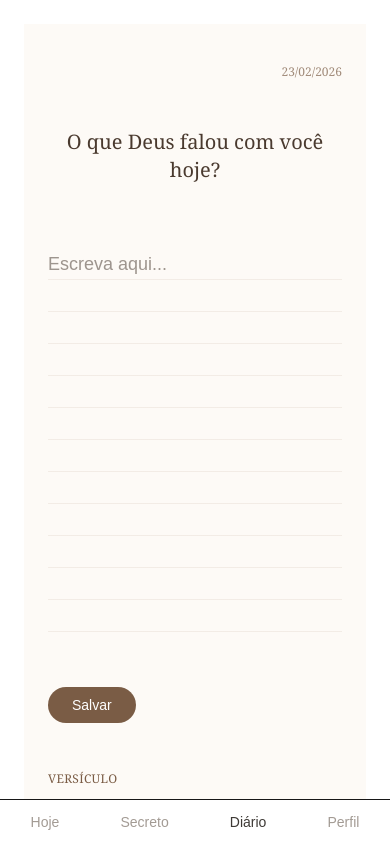
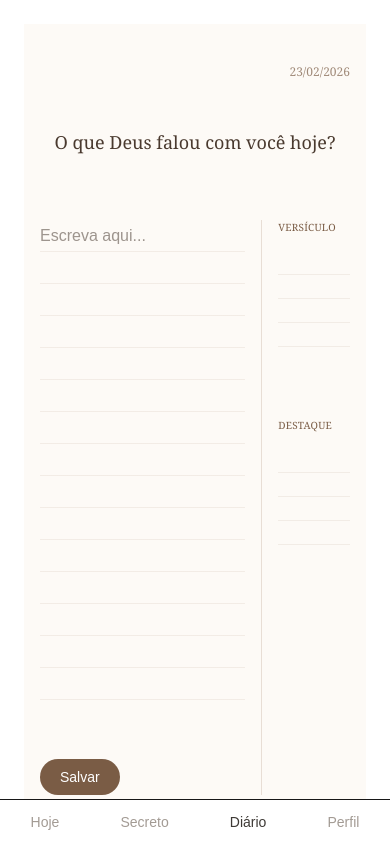
Before and after one commit to michelesannti/no-secreto, a Next.js app: page /diario in a window 390 px wide. Shown: the top 844 px of the page. Built offline with nearby package versions, Linux system fonts and the light colour scheme.

Commit message:
force 70-30 layout mobile and desktop

```diff
--- a/app/(app)/diario/page.tsx
+++ b/app/(app)/diario/page.tsx
@@ -38,24 +38,25 @@ export default function DiarioPage() {
   }
 
   return (
-    <div className="min-h-screen bg-[#fdfaf6] px-6 md:px-20 py-16 relative">
+    <div className="min-h-screen bg-[#fdfaf6] px-4 md:px-20 py-16 relative">
 
       {/* DATA */}
-      <div className="absolute top-10 right-6 md:right-20 text-xs text-[#7a5c45] opacity-70 font-serif">
+      <div className="absolute top-10 right-4 md:right-20 text-xs text-[#7a5c45] opacity-70 font-serif">
         {dataHoje}
       </div>
 
       {/* PERGUNTA CENTRAL */}
       <div className="text-center mb-16 mt-10">
-        <h1 className="text-xl md:text-2xl font-serif text-[#4a3a2f]">
+        <h1 className="text-lg md:text-2xl font-serif text-[#4a3a2f]">
           O que Deus falou com você hoje?
         </h1>
       </div>
 
-      <div className="flex flex-col md:flex-row gap-12">
+      {/* ESTRUTURA 70 / 30 FIXA ATÉ NO MOBILE */}
+      <div className="flex flex-row gap-4">
 
-        {/* COLUNA PRINCIPAL */}
-        <div className="md:w-[70%]">
+        {/* COLUNA PRINCIPAL 70% */}
+        <div className="w-[70%]">
 
           <textarea
             value={conteudo}
@@ -63,12 +64,12 @@ export default function DiarioPage() {
             placeholder="Escreva aqui..."
             className="
               w-full
-              h-[400px] md:h-[500px]
+              h-[500px]
               bg-transparent
               border-none
               outline-none
               resize-none
-              text-lg
+              text-base md:text-lg
               text-[#3e2f25]
               leading-8
             "
@@ -80,7 +81,7 @@ export default function DiarioPage() {
 
           <button
             onClick={handleSalvar}
-            className="mt-8 px-6 py-2 bg-[#7a5c45] text-white rounded-full text-sm hover:opacity-90 transition"
+            className="mt-8 px-5 py-2 bg-[#7a5c45] text-white rounded-full text-sm hover:opacity-90 transition"
           >
             Salvar
           </button>
@@ -93,11 +94,11 @@ export default function DiarioPage() {
 
         </div>
 
-        {/* COLUNA LATERAL */}
-        <div className="md:w-[30%] md:border-l border-[#e8ded5] md:pl-8">
+        {/* COLUNA LATERAL 30% */}
+        <div className="w-[30%] border-l border-[#e8ded5] pl-4">
 
           <div className="mb-12">
-            <h2 className="text-xs font-serif text-[#7a5c45] mb-4 tracking-wide">
+            <h2 className="text-[10px] md:text-xs font-serif text-[#7a5c45] mb-4 tracking-wide">
               VERSÍCULO
             </h2>
 
@@ -113,17 +114,19 @@ export default function DiarioPage() {
                 resize-none
                 italic
                 text-[#4a3a2f]
+                text-sm
                 leading-6
               "
               style={{
                 backgroundImage:
                   "repeating-linear-gradient(to bottom, transparent, transparent 23px, #e8ded5 24px)",
+                backgroundSize: "100% 24px",
               }}
             />
           </div>
 
           <div>
-            <h2 className="text-xs font-serif text-[#7a5c45] mb-4 tracking-wide">
+            <h2 className="text-[10px] md:text-xs font-serif text-[#7a5c45] mb-4 tracking-wide">
               DESTAQUE
             </h2>
 
@@ -138,17 +141,21 @@ export default function DiarioPage() {
                 outline-none
                 resize-none
                 text-[#4a3a2f]
+                text-sm
                 leading-6
               "
               style={{
                 backgroundImage:
                   "repeating-linear-gradient(to bottom, transparent, transparent 23px, #e8ded5 24px)",
+                backgroundSize: "100% 24px",
               }}
             />
           </div>
 
         </div>
+
       </div>
+
     </div>
   );
 }
```
